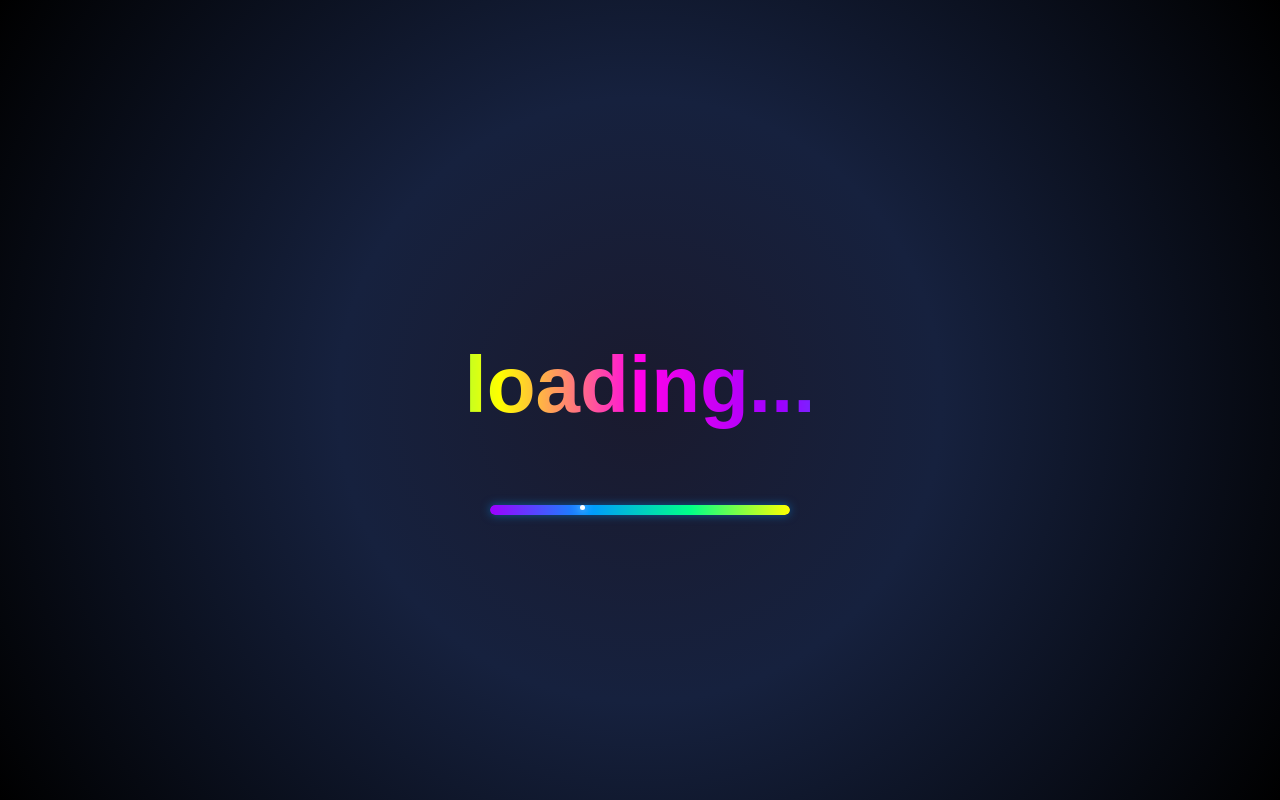
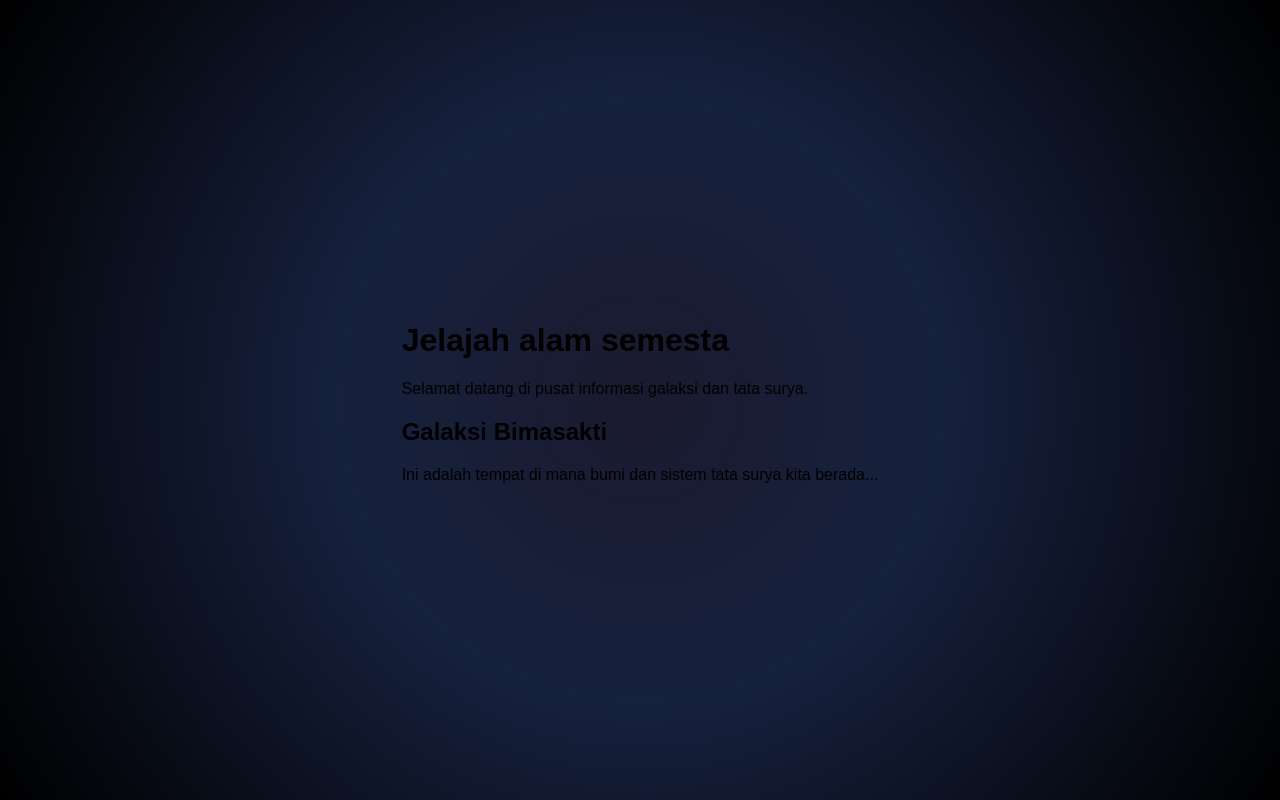
Before and after one commit to Ram-range/Universe, a plain HTML site: page index.html in a window 1280 px wide. Drawn offline with Linux system fonts and the light colour scheme.

Commit message:
Update index.html

```diff
--- a/index.html
+++ b/index.html
@@ -2,19 +2,41 @@
 <html lang="id">
 <head>
     <meta charset="UTF-8">
-    <meta name="viewport" content="width=device-width, initial-scale=1.0">
-    <title>Halaman Loading Kosmis</title>
+    <title>Web Alam Semesta</title>
     <link rel="stylesheet" href="style.css">
 </head>
 <body>
 
-    <div class="loading-container">
-        <h1 class="loading-text">loading...</h1>
-
+    <div class="loading-container" id="loader">
+        <h1 class="loading-text">(loading...)</h1>
         <div class="particle-bar-container">
             <div class="particle-bar"></div>
         </div>
     </div>
 
+
+    <div class="main-content" id="content">
+        <header>
+            <h1>Jelajah alam semesta</h1>
+            <p>Selamat datang di pusat informasi galaksi dan tata surya.</p>
+        </header>
+
+        <section>
+            <h2>Galaksi Bimasakti</h2>
+            <p>Ini adalah tempat di mana bumi dan sistem tata surya kita berada...</p>
+        </section>
+    </div>
+
+
+    <script>
+        // Setelah 3 detik (3000 milidetik), jalankan fungsi ini
+        setTimeout(function() {
+            // Sembunyikan loading
+            document.getElementById('loader').style.display = 'none';
+            // Munculkan isi web utama
+            document.getElementById('content').style.display = 'block';
+        }, 3000);
+    </script>
+
 </body>
-</html>
+    </html>
```
